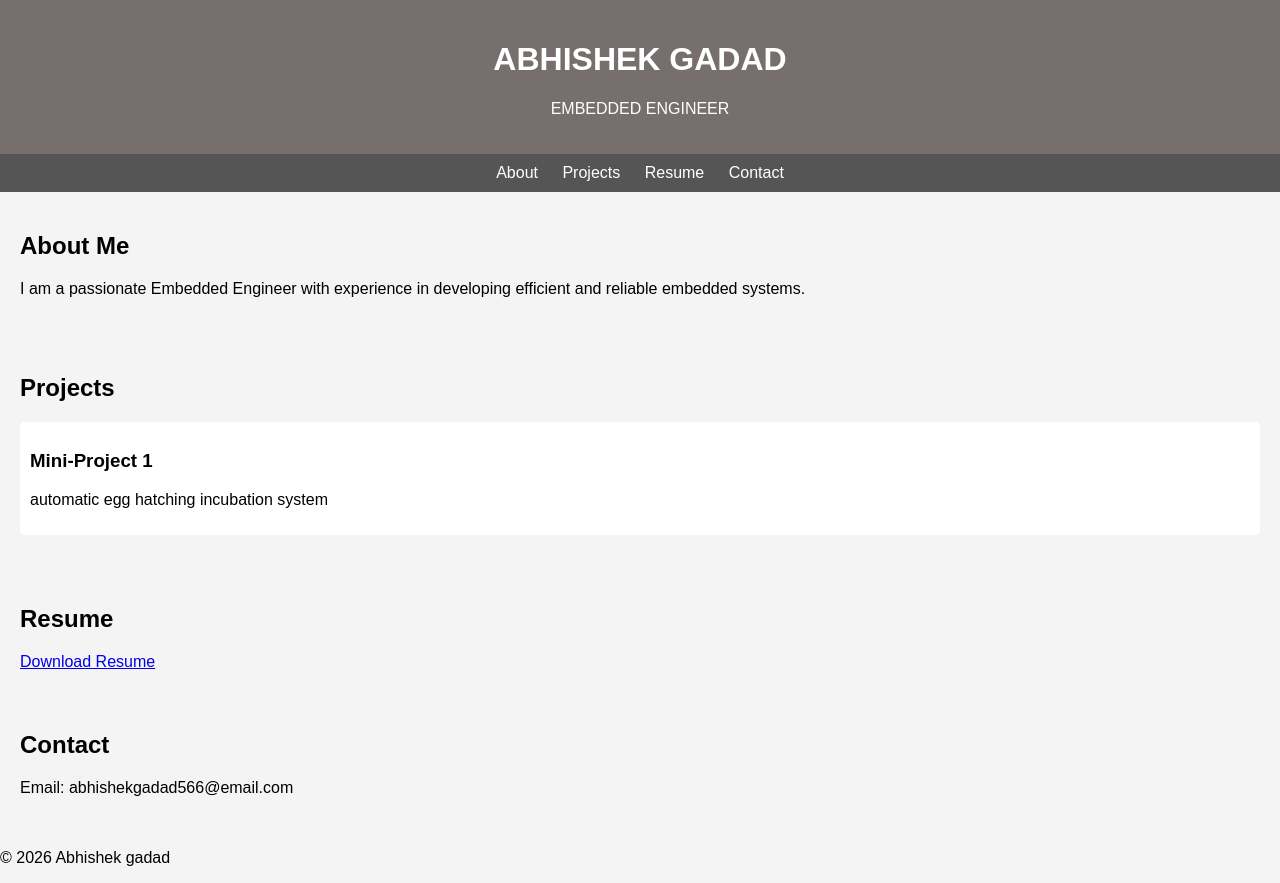
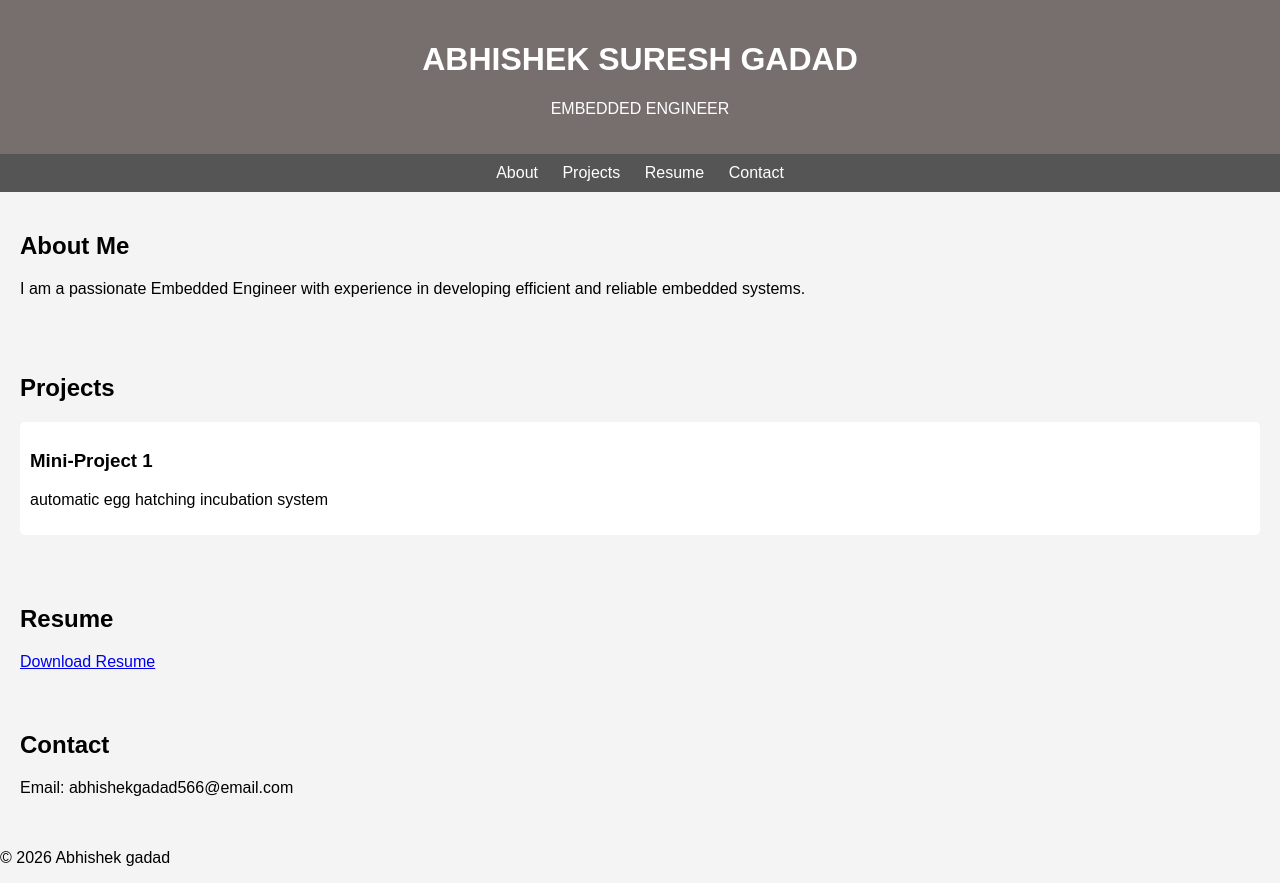
Before and after one commit to abhishekgadad566/resumeabhi, a plain HTML site: page index.html in a window 1280 px wide. Drawn offline with Linux system fonts and the light colour scheme.

Commit message:
Update name in portfolio from 'Abhishek GADAD' to 'Abhishek SURESH GADAD'

```diff
--- a/index.html
+++ b/index.html
@@ -9,7 +9,7 @@
 <body>
 
 <header>
-    <h1>ABHISHEK GADAD</h1>
+    <h1>ABHISHEK SURESH GADAD</h1>
     <p>EMBEDDED ENGINEER</p>
 </header>
 
```
